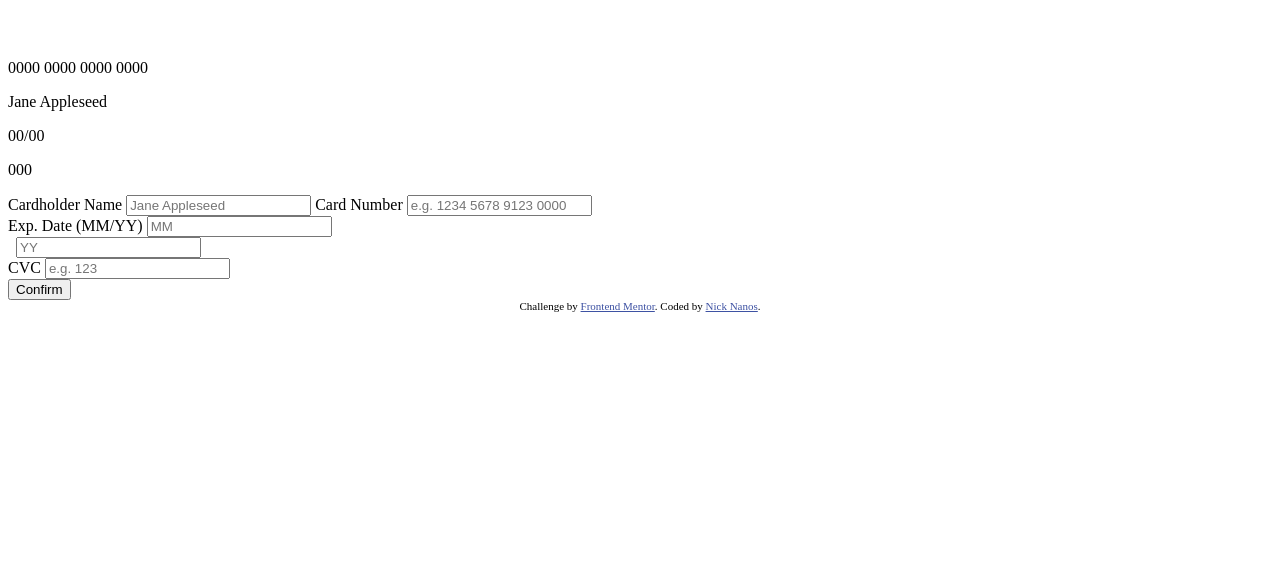
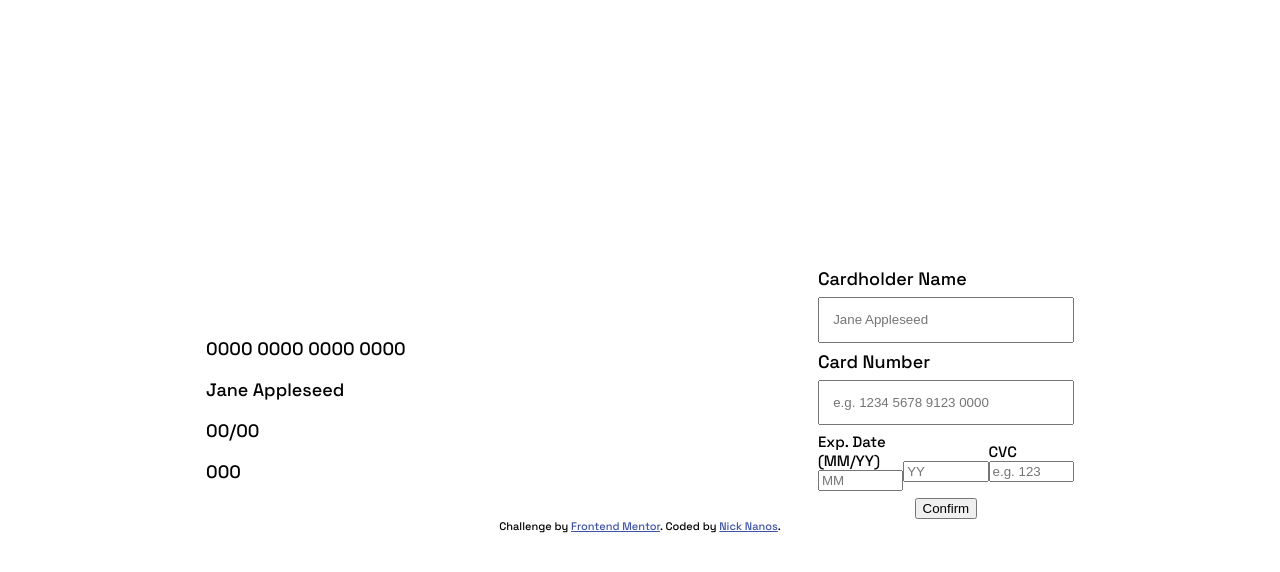
Before and after one commit to nicknanos/interactive-card-form, a website: page index.html in a window 1280 px wide. Drawn offline with Linux system fonts and the light colour scheme.

Commit message:
Add base flex positioning

```diff
--- a/style.scss
+++ b/style.scss
@@ -1,3 +1,87 @@
+@import url('https://fonts.googleapis.com/css2?family=Space+Grotesk:wght@500&display=swap');
+
+$White: hsl(0, 0%, 100%);
+$Light-grayish-violet: hsl(270, 3%, 87%);
+$Dark-grayish-violet: hsl(279, 6%, 55%);
+$Very-dark-violet: hsl(278, 68%, 11%);
+$error-red: hsl(0, 100%, 66%);
+
+$gradient: hsl(249, 99%, 64%) to hsl(278, 94%, 30%);
+
+$body-font: 18px;
+$family: 'Space Grotesk', sans-serif;
+
+%flex-box {
+    display: flex;
+    flex-wrap: nowrap;
+    align-items: center;
+}
+
+*, *:before, *:after {
+    box-sizing: border-box;
+    //outline: 1px solid red;
+  }
+
+body {
+    @extend %flex-box;
+    flex-direction: column;
+    justify-content: center;
+    margin: 0;
+    padding: 0;
+    min-height: 100vh;
+    font-family: $family;
+    font-size: $body-font;
+}
+
+main {
+    @extend %flex-box;
+    width: 100%;
+    justify-content: space-around;
+}
+
+form {
+    @extend %flex-box;
+    flex-direction: column;
+    justify-content: center;
+    gap: 7px;
+    width: 20%;
+
+    label {
+        align-self: flex-start;
+    }
+
+    > input {
+        width: 100%;
+        padding: 1em;
+    }
+
+    .date-cvc {
+        @extend %flex-box;
+        flex-direction: row;
+        justify-content: center;
+        width: 100%;
+
+        .label-container {
+            @extend %flex-box;
+            flex-direction: column;
+            flex: 1;
+            min-width: 0;
+            font-size: 15px;
+
+            > input {
+                max-width: 100%;
+                min-width: 0;
+            }
+        }
+    }
+
+}
+
+
+
+
+
+
 
 
 
```
Also changed, not shown: style.css, 1 other file.
